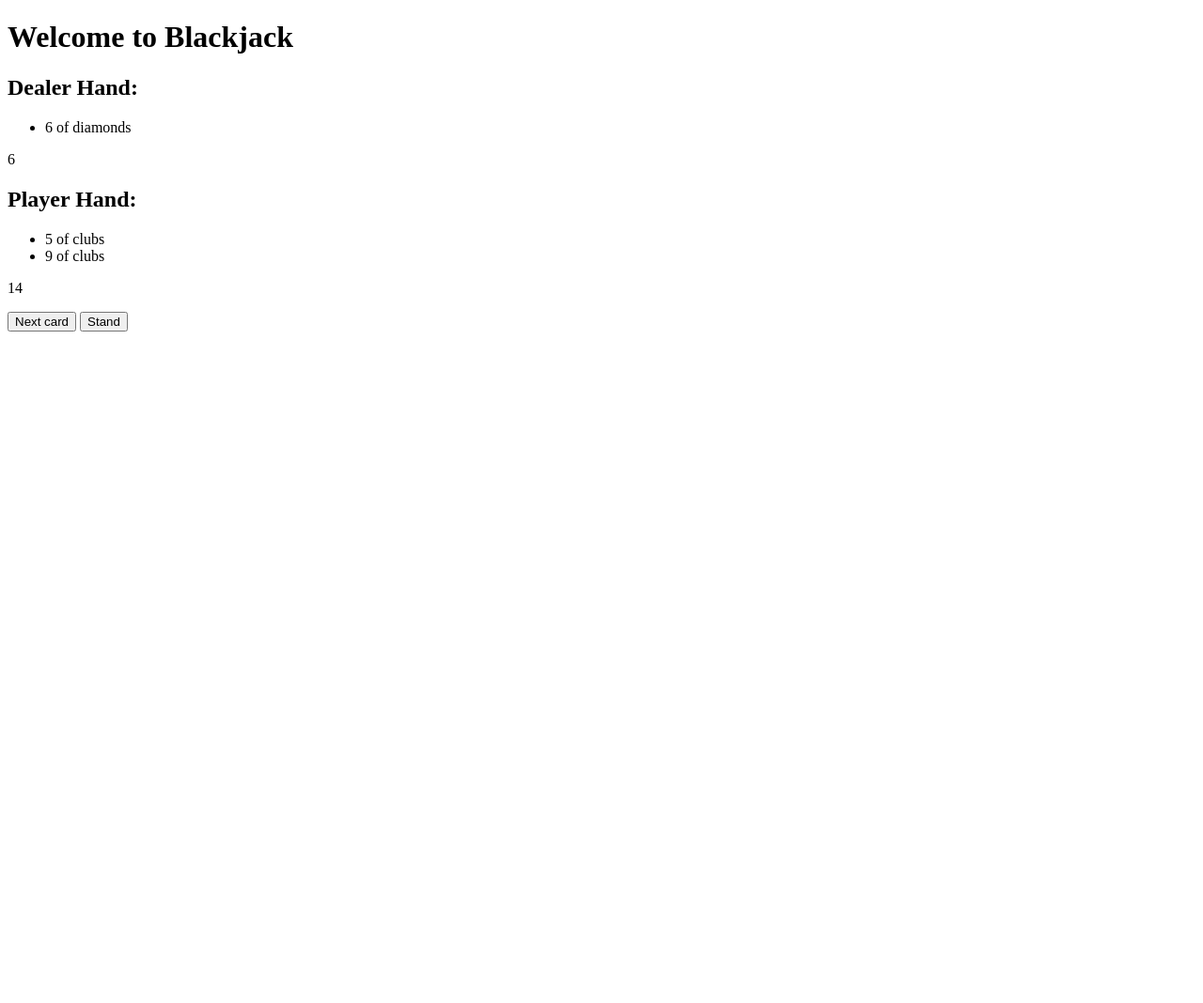
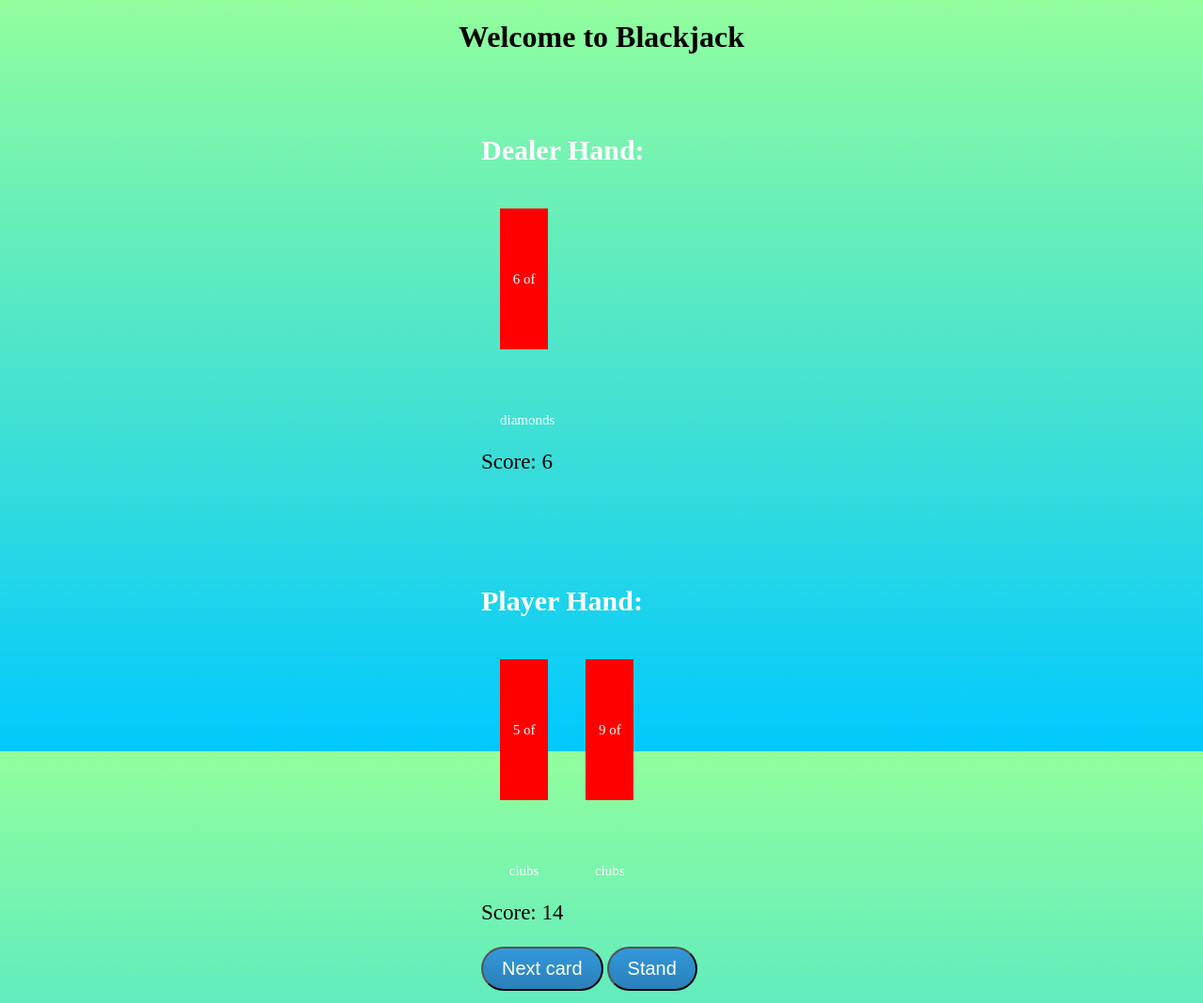
Before and after one commit to dhuber666/blackjackJS, a plain HTML site: page index.html in a window 1280 px wide. Shown: the top 1068 px of the page at 94% size. Before the commit the page ends 800 px from the top, so only its background shows below. Drawn offline with Linux system fonts and the light colour scheme.

Commit message:
Added very basic styling (it's ugly)

```diff
--- a/index.html
+++ b/index.html
@@ -4,7 +4,8 @@
     <meta charset="UTF-8">
     <meta name="viewport" content="width=device-width, initial-scale=1.0">
     <meta http-equiv="X-UA-Compatible" content="ie=edge">
-    <title>Document</title>
+    <link rel="stylesheet" href="style.css">
+    <title>Blackjack Game</title>
 </head>
 <body>
     <h1>Welcome to Blackjack</h1>
@@ -29,7 +30,7 @@
         <button id="standButton" onclick="views.newCardDealer()">Stand</button>
     </div>
 
-    <div>
+    <div class="result">
         <h2 id="result"></h2>
         <button style="display: none" id="resultButton" onclick="handlers.resetGame()">yes</button>
     </div>
--- a/script.js
+++ b/script.js
@@ -175,11 +175,11 @@ var views = {
     },
     showDealerScore: function() {
         var score = document.getElementById("dealerScore");
-        score.innerHTML = this.totalScore(blackjack.dealer.cards);
+        score.innerHTML = "Score: " + this.totalScore(blackjack.dealer.cards);
     },
     showPlayerScore: function() {
         var score = document.getElementById("playerScore");
-        score.innerHTML = this.totalScore(blackjack.player.cards);
+        score.innerHTML = "Score: " + this.totalScore(blackjack.player.cards);
     },
     // It should check the conditions if you hit the next card or stand button
     checkCondition: function() {
@@ -206,10 +206,10 @@ var views = {
                 result.innerHTML = "The dealer has " + dealerScore + " and you have " + playerScore + "! You loose, Play again?";
                 this.playAgain();
             } else if (dealerScore === playerScore) {
-                result.innerHTML = "The dealer has " + dealerScore + " and you have " + playerScore + "It's a tie, Play again?";
+                result.innerHTML = "The dealer has " + dealerScore + " and you have " + playerScore + "! It's a tie, Play again?";
                 this.playAgain();
             } else {
-                result.innerHTML = "The dealer has " + dealerScore + " and you have " + playerScore + "You win, Play again?";
+                result.innerHTML = "The dealer has " + dealerScore + " and you have " + playerScore + "! You win, Play again?";
                 this.playAgain();
             }
         } else {
--- /dev/null
+++ b/style.css
@@ -0,0 +1,85 @@
+body {
+    margin: 0;
+    padding: 0;
+    width: 100%;
+    background: #00C9FF;  /* fallback for old browsers */
+    background: -webkit-linear-gradient(to bottom, #92FE9D, #00C9FF);  /* Chrome 10-25, Safari 5.1-6 */
+    background: linear-gradient(to bottom, #92FE9D, #00C9FF); /* W3C, IE 10+/ Edge, Firefox 16+, Chrome 26+, Opera 12+, Safari 7+ */
+    background-repeat: no-repeat;
+    background-attachment: fixed;
+}
+
+h1 {
+    text-align: center;
+}
+
+.dealer, .player, .result {
+    width: 20%;
+    margin: 50px auto;
+
+    padding: 10px;
+
+}
+
+/* cards should represent cards */
+
+ul, ul.dealer-hand {
+    width: 100%;
+    margin: 0;
+    padding: 0;
+}
+
+li {
+    list-style: none;
+    background: red;
+    width: 20%;
+    text-align: center;
+    height:150px;
+    display: inline-block;
+    margin-left: 20px;
+    margin-right: 20px;
+    line-height: 150px;
+    color: white;
+    font-size: 15px;
+    margin-bottom: 20px;
+    margin-top: 20px;
+
+
+}
+
+h2 {
+    font-size: 30px;
+    color: white;
+
+}
+
+button {
+    background: #3498db;
+    background-image: -webkit-linear-gradient(top, #3498db, #2980b9);
+    background-image: -moz-linear-gradient(top, #3498db, #2980b9);
+    background-image: -ms-linear-gradient(top, #3498db, #2980b9);
+    background-image: -o-linear-gradient(top, #3498db, #2980b9);
+    background-image: linear-gradient(to bottom, #3498db, #2980b9);
+    -webkit-border-radius: 28;
+    -moz-border-radius: 28;
+    border-radius: 28px;
+    font-family: Arial;
+    color: #ffffff;
+    font-size: 20px;
+    padding: 10px 20px 10px 20px;
+    text-decoration: none;
+  }
+
+  button:hover {
+    background: #3cb0fd;
+    background-image: -webkit-linear-gradient(top, #3cb0fd, #3498db);
+    background-image: -moz-linear-gradient(top, #3cb0fd, #3498db);
+    background-image: -ms-linear-gradient(top, #3cb0fd, #3498db);
+    background-image: -o-linear-gradient(top, #3cb0fd, #3498db);
+    background-image: linear-gradient(to bottom, #3cb0fd, #3498db);
+    text-decoration: none;
+  }
+
+  p {
+      font-size: 23px;
+  }
```
